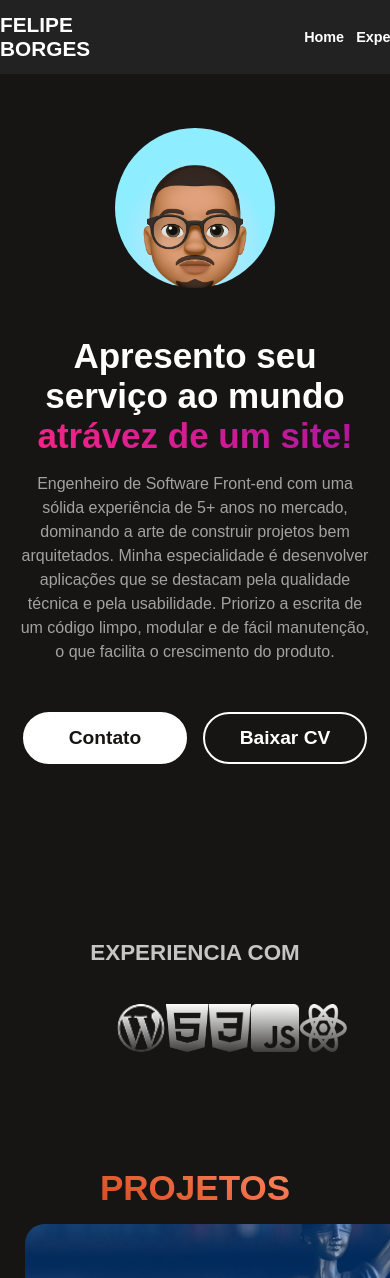
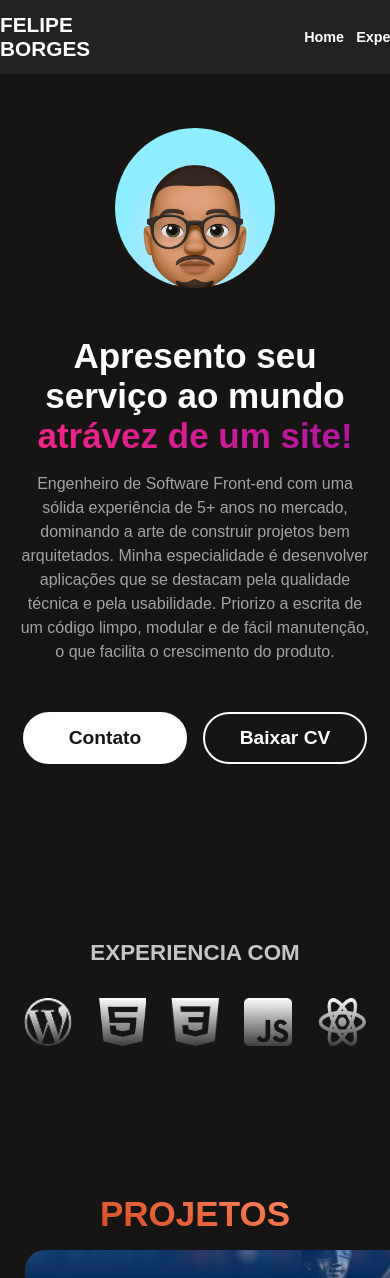
Before and after one commit to fdfborges/portifolioFelipeBorges, a React (Vite) app: page / in a window 390 px wide. Shown: the top 1278 px of the page. Built offline with nearby package versions, Linux system fonts and the light colour scheme; a web font is replaced by a local one.

Commit message:
Responsividade do Experience

```diff
--- a/src/components/Experience/Experience.scss
+++ b/src/components/Experience/Experience.scss
@@ -37,3 +37,18 @@
         }
     }
 }
+
+@media (max-width: 768px) {
+    .experiencecontainerPrincipal {
+        gap: 2rem;
+
+        .experiencecontainerImg {
+            width: 90%;
+            padding-bottom: 2rem;
+            display: flex;
+            align-items: center;
+            justify-content: space-around;
+            gap: 1rem;
+        }
+    }
+}
```
